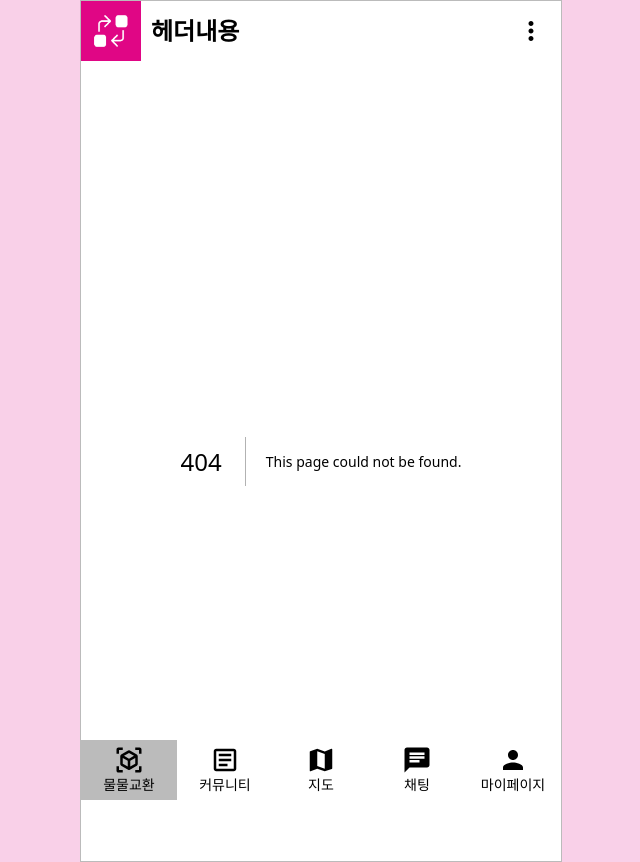
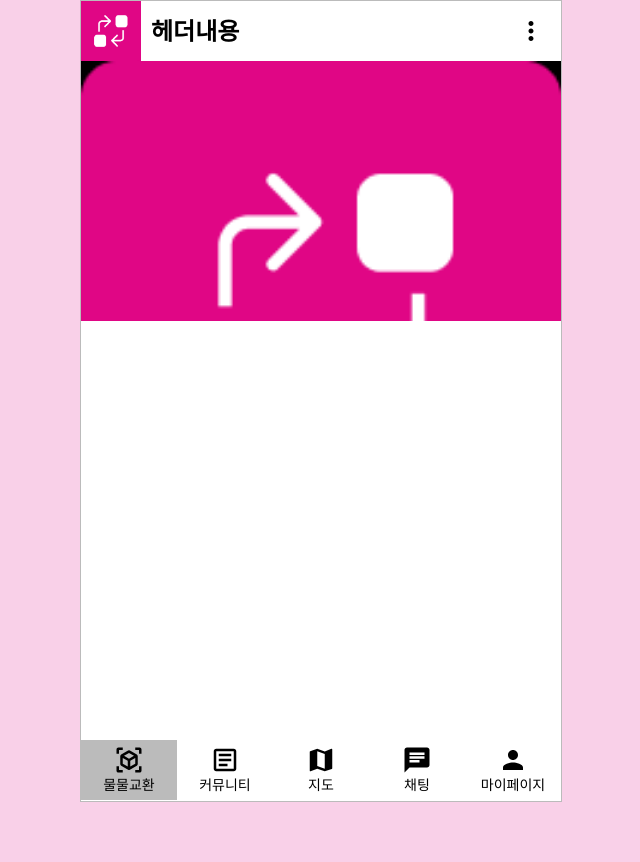
Before and after one commit to KostaMiniProject/MainProject-Front, a Next.js app: page /exchange/1 in a window 1280 px wide. Before the commit this address had no page. Shown: the whole page, without its empty margins (319-959 px from the left). After the commit the page ends 802 px from the top, so only its background shows below. Built offline with nearby package versions, Linux system fonts and the light colour scheme.

Commit message:
feat : 캐러셀 구현

```diff
--- /dev/null
+++ b/app/exchange/[id]/page.tsx
@@ -0,0 +1,91 @@
+'use client';
+import { useEffect, useRef, useState } from 'react';
+import Image from 'next/image';
+
+import TempImg from '@/image/Logo.png';
+
+function Page({ params }: { params: any }) {
+  const [bodyWidth, setBodyWidth] = useState(0);
+  const [currentIndex, setCurrentIndex] = useState(0);
+  const baseElement = useRef<HTMLDivElement>(null);
+
+  const images = [TempImg, TempImg, TempImg]; // 이미지 배열
+
+  useEffect(() => {
+    const handleResize = () => {
+      if (baseElement.current) {
+        setBodyWidth(baseElement.current.clientWidth);
+      }
+    };
+
+    handleResize();
+
+    window.addEventListener('resize', handleResize);
+
+    return () => {
+      window.removeEventListener('resize', handleResize);
+    };
+  }, []);
+
+  // 다음 이미지로 이동하는 함수
+  const nextImage = () => {
+    console.log(currentIndex);
+    setCurrentIndex((prevIndex) => (prevIndex + 1) % images.length);
+  };
+
+  // 이전 이미지로 이동하는 함수
+  const prevImage = () => {
+    console.log(currentIndex);
+
+    setCurrentIndex((prevIndex) =>
+      prevIndex === 0 ? images.length - 1 : prevIndex - 1
+    );
+  };
+
+  function carousel() {
+    return (
+      <div
+        className={`relative w-full h-[260px] bg-black  ease-in-out overflow-hidden`}
+        style={{
+          display: 'flex',
+        }}
+      >
+        {images.map((src, index) => (
+          <>
+            <Image
+              src={src}
+              alt={`carouselImage-${index}`}
+              className="duration-300 absolute"
+              style={{
+                width: '100%',
+                transform: `translateX(${(index - currentIndex) * 100}%)`,
+              }}
+            />
+          </>
+        ))}
+      </div>
+    );
+  }
+
+  return (
+    <div>
+      {carousel()}
+      <div className="absolute top-1/2 transform -translate-y-1/2 right-2">
+        <button
+          onClick={prevImage}
+          className="bg-gray-500 px-2 py-1 text-white"
+        >
+          이전
+        </button>
+        <button
+          onClick={nextImage}
+          className="bg-gray-500 px-2 py-1 text-white ml-2"
+        >
+          다음
+        </button>
+      </div>
+    </div>
+  );
+}
+
+export default Page;
--- a/components/HashTag.tsx
+++ b/components/HashTag.tsx
@@ -1,10 +1,11 @@
 import React from 'react';
 
 function hashTagClass(height: number, fontSize: number) {
-  return (
-    `py-[${height}px] text-[${fontSize}px]` +
-    ' bg-base text-white rounded-[20px] px-[10px] m-[2.5px]'
-  );
+  const ch = `py-[${height}px] `;
+  const cs = `text-[${fontSize}px] `;
+  const result =
+    cs + ch + `bg-base text-white rounded-[20px] px-[10px] m-[2.5px]`;
+  return result;
 }
 
 function HashTag({
```
Also changed, not shown: hook/WindowSizeCustom.tsx (added, +40 -0 lines).
